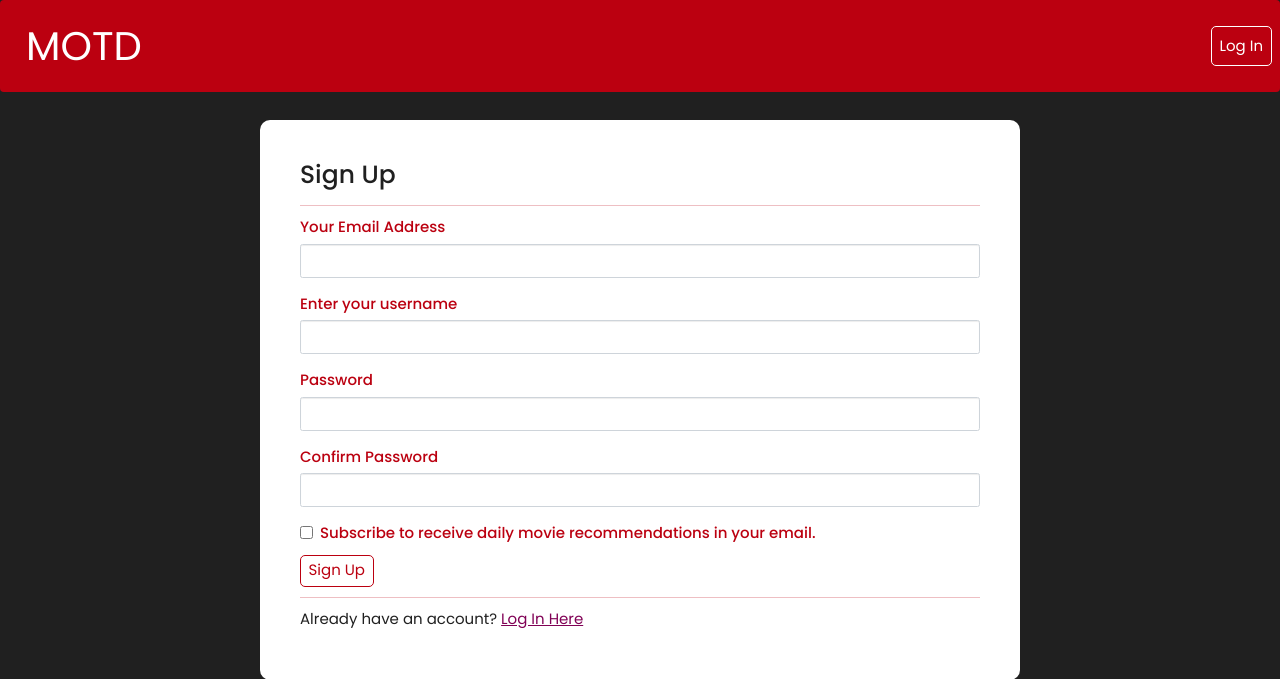
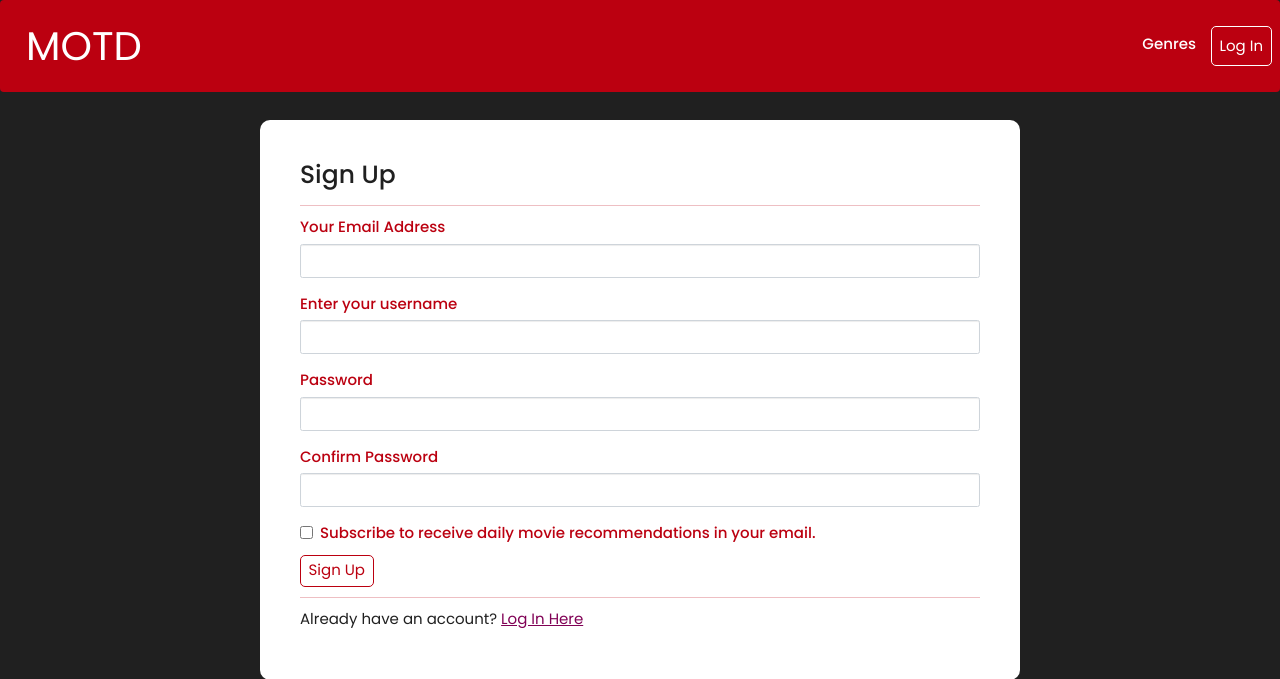
Before and after one commit to peterken674/movie, a Flask app: page /auth/register in a window 1280 px wide. Shown: the top 679 px of the page. Run offline with Flask 2, Linux system fonts and the light colour scheme; some libraries are stand-ins or nearby versions.

Commit message:
Add navbar link.

```diff
--- a/app/templates/navbar.html
+++ b/app/templates/navbar.html
@@ -7,15 +7,17 @@
 		</div>
         </a>
 		<div class="logout-div">
+            <div class="genres mx-4">
+                    <h4>Genres</h4>
+                </div>
 			{% if current_user.is_authenticated %}
+                <div class="logged_in_user mx-3">
+                    <h3>{{ current_user.username }}</h3></div>
                 <div class="logout-btn">
 				<form action="{{url_for('auth.logout')}}">
                     <button type="submit" class="btn logout">Log Out</button>
                 </form>
 			</div>
-            <div class="profile mx-4">
-                <img src="{{url_for('static', filename=current_user.profile_pic_path)}}">
-            </div>
             {% else %}
             <div class="logout-btn">
 				<form action="{{url_for('auth.login')}}">
```
